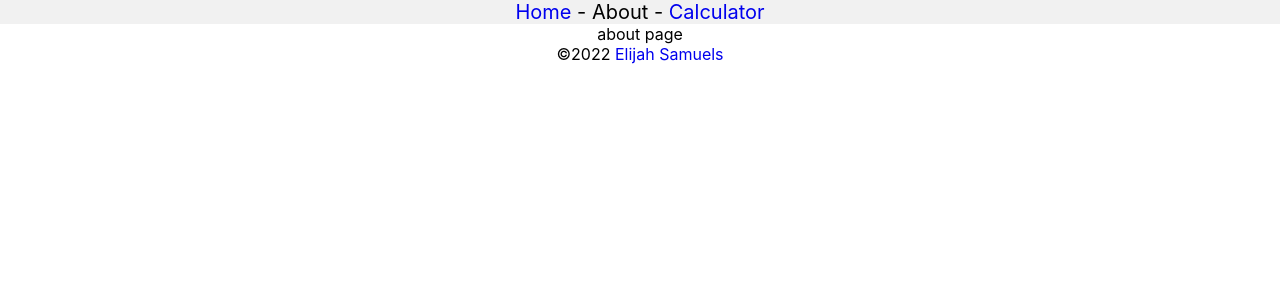
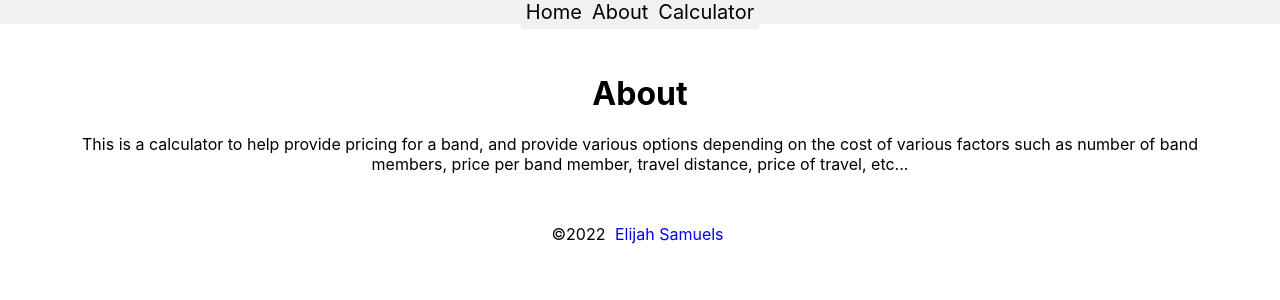
Before and after one commit to elijahsamuels/band-calculator, a React (Create React App) app: page /about in a window 1280 px wide. Shown: the top 300 px of the page. Built offline with nearby package versions, Linux system fonts and the light colour scheme.

Commit message:
minor updates

```diff
--- a/src/App.css
+++ b/src/App.css
@@ -26,6 +26,7 @@
 
 .App-link {
   color: #61dafb;
+
 }
 
 @keyframes App-logo-spin {
@@ -44,3 +45,12 @@
 	font-size: 30px;
 	background-color: #FFFFFF;
 }
+
+.link {
+	text-decoration: none;
+	color: #000000;
+}
+
+.page {
+	margin: 50px
+}
--- a/src/components/calculator.js
+++ b/src/components/calculator.js
@@ -460,8 +460,6 @@ function Calculator() {
             </td>
             <td align="left">
               <strong>${priceColors(Math.floor(profitMargin), 500)}</strong>
-              {/* <strong>${priceColors()}</strong> */}
-              {/* <strong>${Math.floor(totalPriceMarkup - totalPrice - Math.floor((totalPriceMarkup - totalPrice)*(commissionBonus/100)))}</strong> */}
             </td>
             <td align="left">
               <p>(Band cost - client payment)</p>
--- a/src/components/navbar.css
+++ b/src/components/navbar.css
@@ -8,9 +8,16 @@
 	background-size: auto;
 }
 
-a:link { text-decoration: none; }
+a:link {
+	text-decoration: none;
+	padding: 5px;
+}
 a:visited { text-decoration: none; }
-a:hover { text-decoration: none; }
+a:hover {
+	text-decoration: none;
+	filter: brightness(1.2)
+
+}
 
 .active{
 	background-color: #F1F1F1;
--- a/src/components/navbar.js
+++ b/src/components/navbar.js
@@ -5,15 +5,19 @@ import { NavLink } from "react-router-dom";
 function NavBar() {
   return (
     <header className="navbar">
-      <NavLink to="/">Home</NavLink>
-      {" - "}
-      <NavLink to="/about">About</NavLink>
-      {" - "}
-      {/* <NavLink to="/spreadsheet">Spreadsheet</NavLink> */}
+      <NavLink to="/" className={"navbar link"}>
+        Home
+      </NavLink>
+      <NavLink to="/about" className={"navbar link"}>
+        About
+      </NavLink>
+      {/* <NavLink to="/spreadsheet" className={"navbar-link"}>Spreadsheet</NavLink> */}
       {/* {" - "} */}
-      <NavLink to="/calculator">Calculator</NavLink>
+      <NavLink to="/calculator" className={"navbar link"}>
+        Calculator
+      </NavLink>
       {/* {" - "} */}
-      {/* <NavLink to="/bandcalculator">Band Calc</NavLink> */}
+      {/* <NavLink to="/bandcalculator" className={"navbar-link"}>Band Calc</NavLink> */}
     </header>
   );
 }
--- a/src/pages/about.js
+++ b/src/pages/about.js
@@ -1,9 +1,19 @@
-import React from 'react'
+import React from "react";
 
 function About() {
-	return (
-		<div>about page</div>
-	)
+  return (
+    <React.Fragment>
+      <div className="page">
+        <h1>About</h1>
+        <div>
+          This is a calculator to help provide pricing for a band, and provide
+          various options depending on the cost of various factors such as
+          number of band members, price per band member, travel distance, price
+          of travel, etc...
+        </div>
+      </div>
+    </React.Fragment>
+  );
 }
 
-export default About
+export default About;
--- a/src/pages/home.js
+++ b/src/pages/home.js
@@ -3,10 +3,8 @@ import React from 'react'
 function Home() {
 	return (
 <React.Fragment>
-		<div>Home page</div>
-		<div>Home page</div>
-		<div>Home page</div>
-		<div>Home page</div>
+		<h1>Home page</h1>
+		<div>Welcome to the band calculator</div>
 </React.Fragment>
 	)
 }
```
